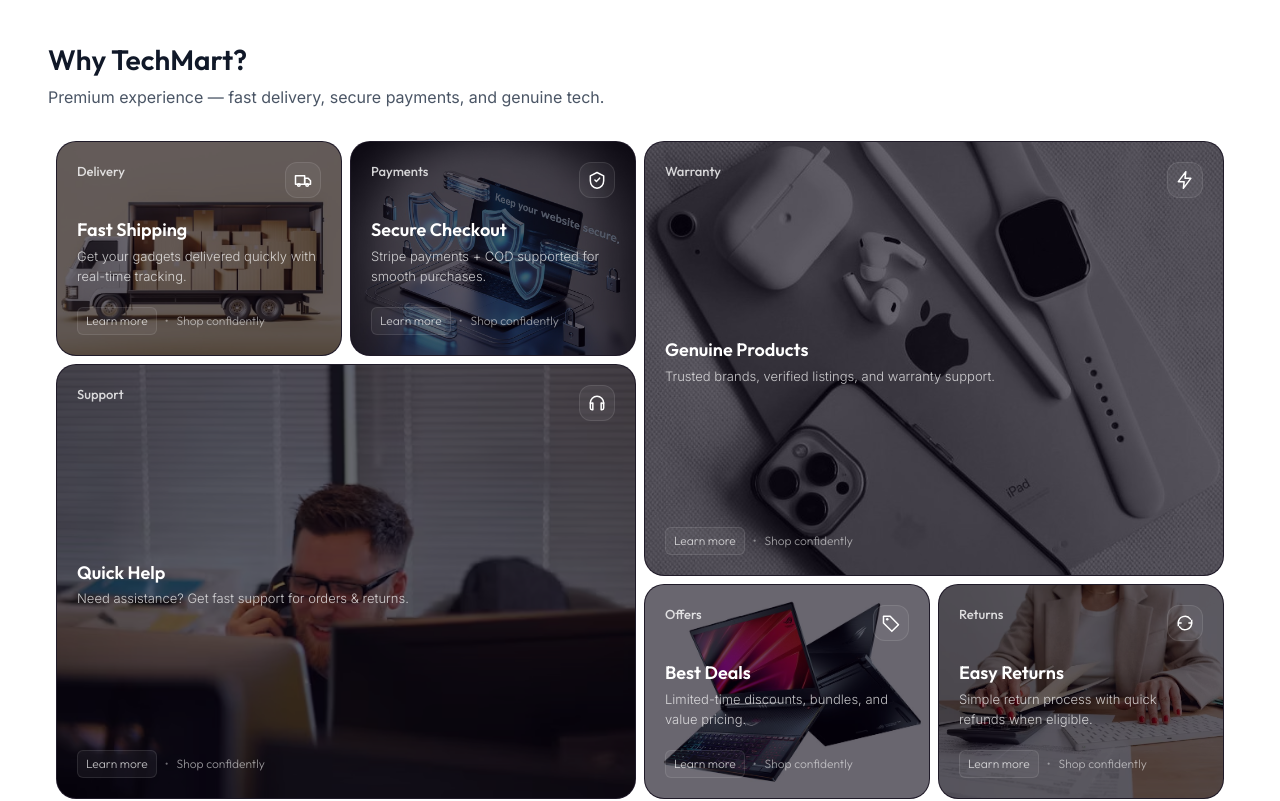
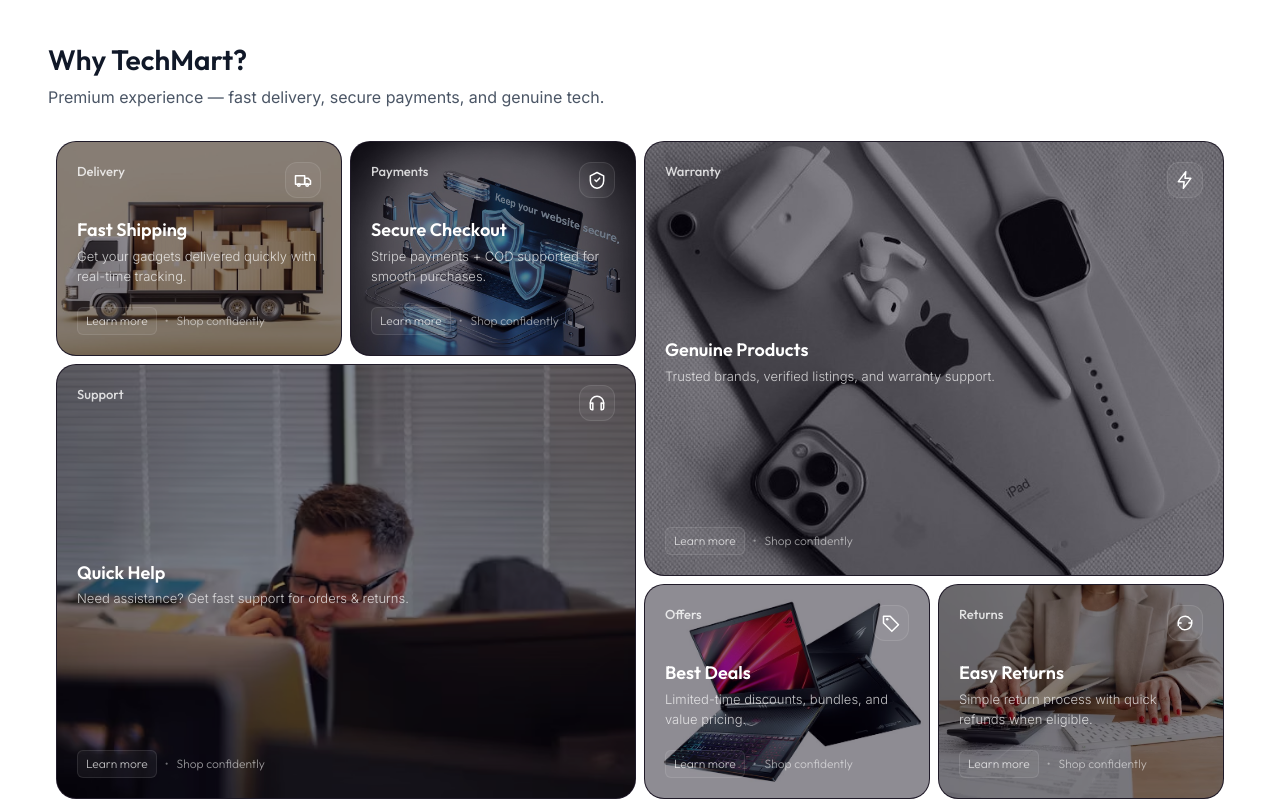
Before and after one commit to saiklonee/TechStore, a React (Vite) app in the folder client/: page / in a window 1280 px wide. Shown: the part 1560-2361 px from the top of the page. Built offline with nearby package versions, Linux system fonts and the light colour scheme; no server answers.

Commit message:
fix opactiy

```diff
--- a/client/src/components/common/MagicBento.jsx
+++ b/client/src/components/common/MagicBento.jsx
@@ -793,7 +793,7 @@
                                             <img
                                                 src={card.image}
                                                 alt=""
-                                                className="h-full w-full object-cover opacity-[0.40] scale-[1.05]"
+                                                className="h-full w-full object-cover opacity-[0.55] scale-[1.05]"
                                                 loading="lazy"
                                             />
 
```
